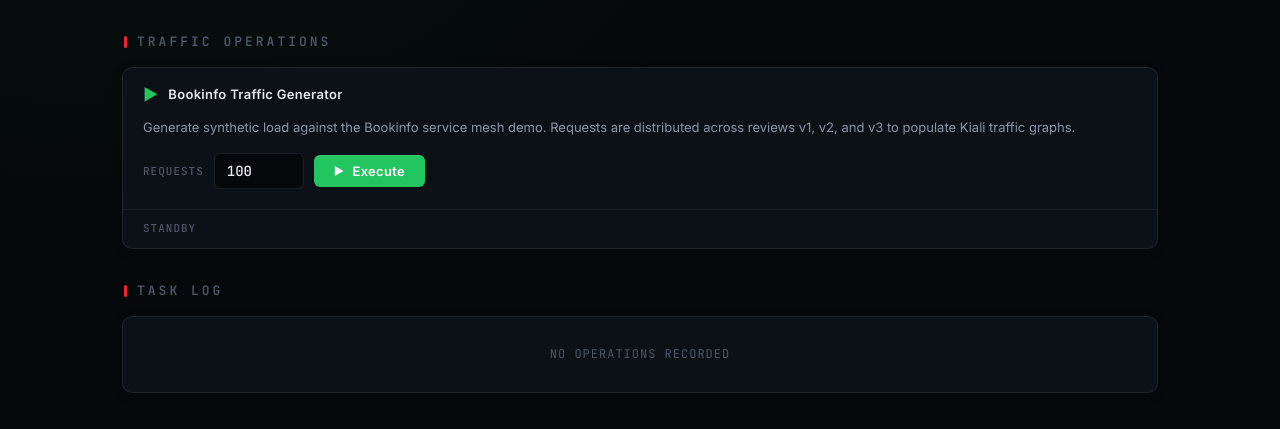
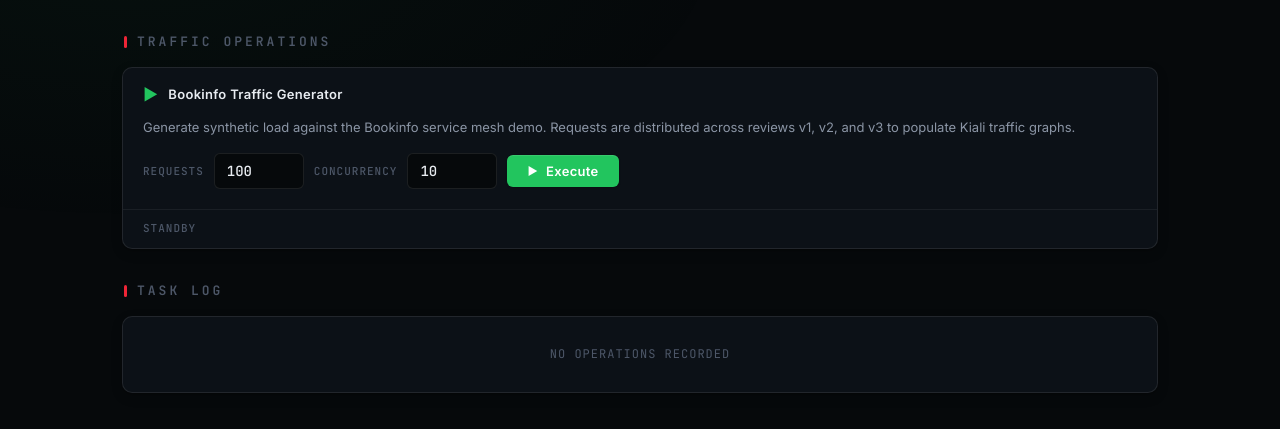
Before and after one commit to explicitworkload/ocp-provisioning, a Flask app: page / in a window 1280 px wide. Shown: the part 60-489 px from the top of the page. Run offline with Flask 3, Linux system fonts and the light colour scheme; data that the repository does not hold is empty.

Commit message:
Add concurrency control to traffic generator
Use ThreadPoolExecutor for parallel requests with configurable
concurrency (1-50). Default 10 concurrent threads for faster
traffic generation.

```diff
--- a/dashboard/app.py
+++ b/dashboard/app.py
@@ -1,7 +1,7 @@
 import os
-import time
 import threading
 import uuid
+from concurrent.futures import ThreadPoolExecutor, as_completed
 from datetime import datetime, timezone
 
 import requests as http_requests
@@ -18,22 +18,30 @@ GATUS_URL = os.environ.get("GATUS_URL", "")
 tasks = {}
 
 
-def _run_traffic(task_id, url, count):
+def _single_request(url):
+    try:
+        r = http_requests.get(url, timeout=10, verify=False)
+        return r.status_code == 200
+    except Exception:
+        return False
+
+
+def _run_traffic(task_id, url, count, concurrency):
     tasks[task_id]["status"] = "running"
     success = 0
     fail = 0
-    for i in range(count):
-        try:
-            r = http_requests.get(url, timeout=10, verify=False)
-            if r.status_code == 200:
+    done = 0
+    with ThreadPoolExecutor(max_workers=concurrency) as pool:
+        futures = [pool.submit(_single_request, url) for _ in range(count)]
+        for f in as_completed(futures):
+            done += 1
+            if f.result():
                 success += 1
             else:
                 fail += 1
-        except Exception:
-            fail += 1
-        tasks[task_id]["progress"] = i + 1
-        tasks[task_id]["success"] = success
-        tasks[task_id]["fail"] = fail
+            tasks[task_id]["progress"] = done
+            tasks[task_id]["success"] = success
+            tasks[task_id]["fail"] = fail
     tasks[task_id]["status"] = "complete"
     tasks[task_id]["completed_at"] = datetime.now(timezone.utc).isoformat()
 
@@ -47,6 +55,7 @@ def index():
 def generate_bookinfo_traffic():
     body = request.get_json(silent=True) or {}
     count = min(int(body.get("count", 100)), 1000)
+    concurrency = max(1, min(int(body.get("concurrency", 1)), 50))
     task_id = str(uuid.uuid4())[:8]
     tasks[task_id] = {
         "id": task_id,
@@ -56,10 +65,11 @@ def generate_bookinfo_traffic():
         "progress": 0,
         "success": 0,
         "fail": 0,
+        "concurrency": concurrency,
         "started_at": datetime.now(timezone.utc).isoformat(),
         "completed_at": None,
     }
-    t = threading.Thread(target=_run_traffic, args=(task_id, BOOKINFO_URL, count))
+    t = threading.Thread(target=_run_traffic, args=(task_id, BOOKINFO_URL, count, concurrency))
     t.daemon = True
     t.start()
     return jsonify(tasks[task_id]), 202
--- a/dashboard/static/app.js
+++ b/dashboard/static/app.js
@@ -12,6 +12,7 @@ let pollInterval = null;
 async function launchTraffic() {
   const btn = document.getElementById("btn-traffic");
   const count = parseInt(document.getElementById("traffic-count").value) || 100;
+  const concurrency = parseInt(document.getElementById("traffic-concurrency").value) || 10;
   const footer = document.getElementById("traffic-status");
 
   btn.disabled = true;
@@ -22,7 +23,7 @@ async function launchTraffic() {
     const res = await fetch("/api/traffic/bookinfo", {
       method: "POST",
       headers: { "Content-Type": "application/json" },
-      body: JSON.stringify({ count }),
+      body: JSON.stringify({ count, concurrency }),
     });
     const task = await res.json();
     footer.textContent = "TASK " + task.id.toUpperCase() + " DISPATCHED";
--- a/dashboard/templates/index.html
+++ b/dashboard/templates/index.html
@@ -41,6 +41,8 @@
             <div class="input-row">
               <label for="traffic-count">Requests</label>
               <input type="number" id="traffic-count" value="100" min="1" max="1000" step="10">
+              <label for="traffic-concurrency">Concurrency</label>
+              <input type="number" id="traffic-concurrency" value="10" min="1" max="50" step="1">
               <button class="btn btn-primary" id="btn-traffic" onclick="launchTraffic()">
                 <span class="btn-icon">&#9654;</span> Execute
               </button>
```
